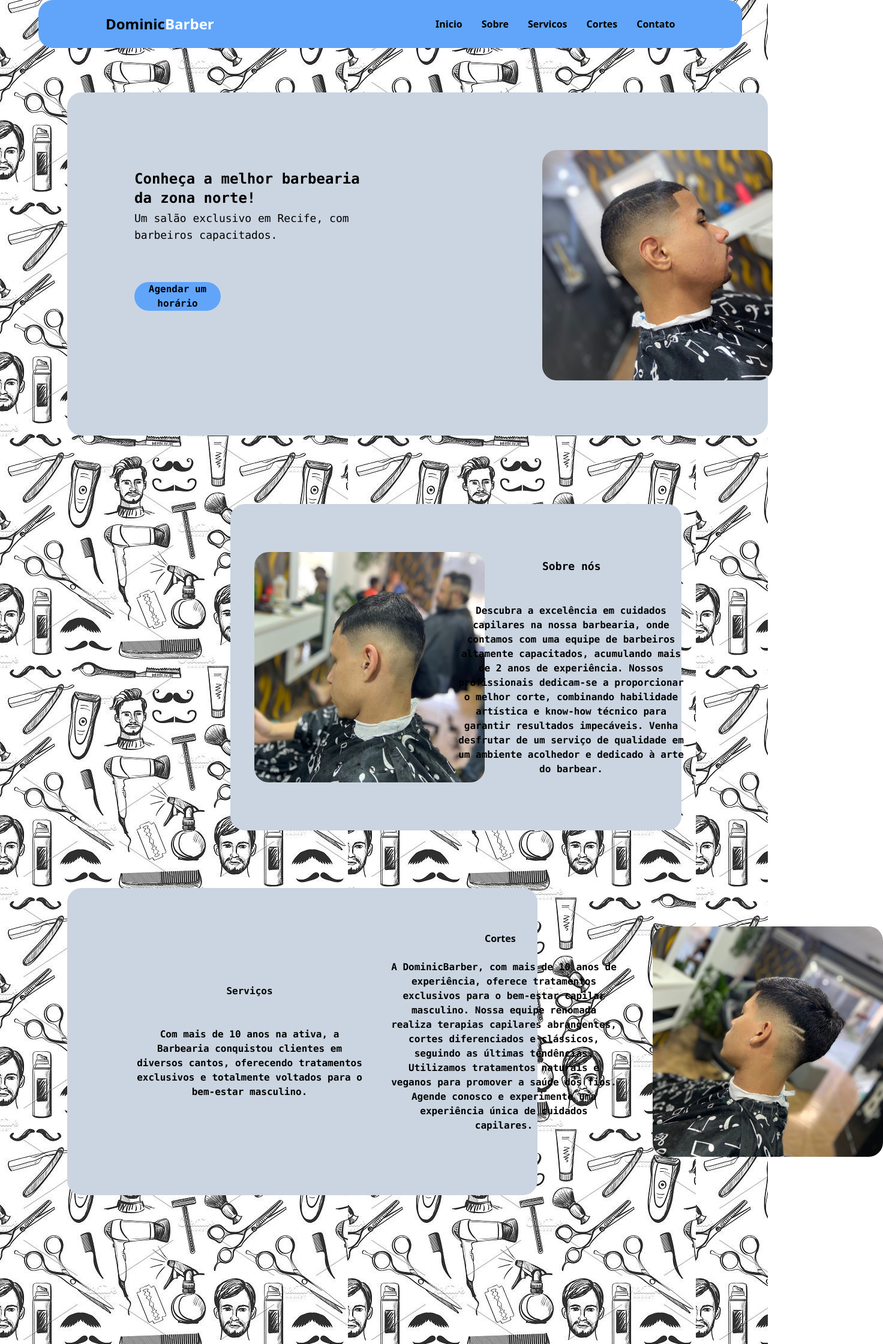
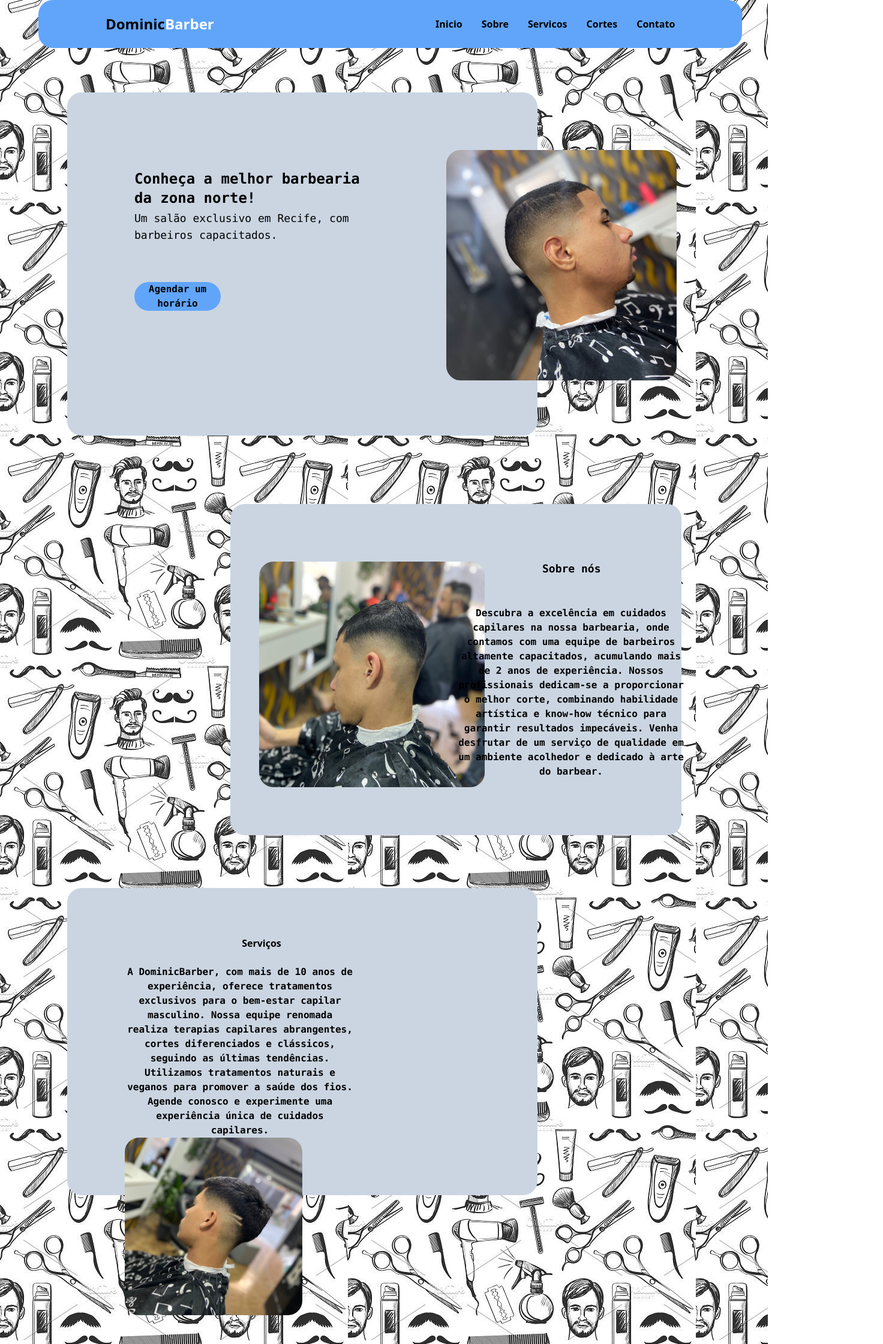
Before and after one commit to ThiagoSilva698/AgendamentoBarbeiro, a Next.js app: page / in a window 1280 px wide. Shown: the top 2240 px of the page at 60% size, 1472 px wide, since content can reach past the window. Built offline with nearby package versions, Linux system fonts and the light colour scheme.

Commit message:
utilizando next/images

```diff
--- a/src/app/components/depoimentos.tsx
+++ b/src/app/components/depoimentos.tsx
@@ -6,6 +6,7 @@ const Depoimentos = () => {
       <section className='h-96 table mr-96 mb-96 flex flex-col justify-center items-start ml-28 bg-slate-300 rounded-3xl'>
         <h1>Depoimentos de quem já passou por aqui</h1>
         <h2>      Eu sou cliente do Beautysalon há 5 anos e não troco por nada! Certamente meu cabelo mudou muito depois que comecei a tratar somente com produtos naturais e veganos. São profissionais incríveis e qualificados.</h2>
+        <img src="./images/5.jpg" alt="" />
       </section>
     </>
 
--- a/src/app/components/servicos.tsx
+++ b/src/app/components/servicos.tsx
@@ -1,29 +1,28 @@
 import React from 'react';
+import Image from 'next/image';
+
 
 const Servicos = () => {
   return (
     <>
-      <section className='grid grid-cols-3 mr-96 mb-96 ml-28 -mt-40 bg-slate-300 rounded-3xl'>
-        <div className='h-96 mb-32 flex items-center'>
-          <div className='mt-32'>
-            <h1 className='text-center ml-28 font-extrabold'>
-              Serviços
-            </h1>
-            <h2 className='w-96 ml-28 text-center mt-12 font-extrabold'>
-              Com mais de 10 anos na ativa, a Barbearia conquistou clientes em diversos cantos, oferecendo tratamentos exclusivos e totalmente voltados para o bem-estar masculino.
-            </h2>
-          </div>
-
-          <div className='ml-10 mt-4 text-center'>
-            <div className='flex items-center justify-between mt-20'>
-              <h2 className='font-sans font-bold ml-40'>Cortes</h2>
+      <section className='grid grid-cols-2 mr-96 mb-96 ml-28 -mt-40 bg-slate-300 rounded-3xl'>
+        <div className='h-96 mb-32'>
+          <div className='mt-4 ml-24 text-center'>
+            <div className='mt-20'>
+              <h2 className='font-sans font-bold ml-40'>Serviços</h2>
             </div>
-            <div className='flex w-96 items-center mt-6 justify-between font-extrabold'>
-              <p>A DominicBarber, com mais de 10 anos de experiência, oferece tratamentos exclusivos para o bem-estar capilar masculino. Nossa equipe renomada realiza terapias capilares abrangentes, cortes diferenciados e clássicos, seguindo as últimas tendências. Utilizamos tratamentos naturais e veganos para promover a saúde dos fios. Agende conosco e experimente uma experiência única de cuidados capilares.</p>
+            <div className='w-96 mt-6 font-extrabold'>
+              <p>A DominicBarber, com mais de 10 anos de experiência, oferece tratamentos exclusivos
+                 para o bem-estar capilar masculino. Nossa equipe renomada realiza terapias capilares abrangentes, cortes diferenciados e clássicos, seguindo as últimas tendências.
+                  Utilizamos tratamentos naturais e veganos para promover a saúde dos fios. Agende conosco e experimente uma experiência única de cuidados capilares.</p>
             </div>
-          </div>
-          <div className='ml-14 mt-32'>
-              <img className='max-w-xl max-h-96 rounded-3xl ' src="/images/3.jpg" alt="" />
+            <Image className='rounded-3xl'
+              src="/images/3.jpg"
+              alt='Modelo Paulinho'
+              width={384}
+              height={384}
+              style={{ maxWidth: '100%', height: 'auto' }}
+            />
           </div>
         </div>
       </section>
--- a/src/app/components/sobre.tsx
+++ b/src/app/components/sobre.tsx
@@ -1,4 +1,6 @@
 import React from 'react';
+import Image from 'next/image';
+
 
 const Sobre = () => {
   return (
@@ -6,7 +8,13 @@ const Sobre = () => {
       <section className='h-screen mt-10'>
         <div className='items-center mr-36 ml-96 mb-16 grid grid-cols-2 bg-slate-300 rounded-3xl'>
           <div>
-            <img className='max-w-xl max-h-96 rounded-3xl mr-52 mt-20 mb-20 ml-10' src="/images/1.jpg" alt="" />
+          <Image className='rounded-3xl mt-24 ml-12 mb-20'
+                src="/images/1.jpg"
+                alt='Modelo Ed'
+                width={384}
+                height={384}
+                style={{ maxWidth: '100%', height: 'auto' }}
+              />
           </div>
           <div>
             <h1 className='font-bold ml-36 text-lg'>
--- a/src/app/page.tsx
+++ b/src/app/page.tsx
@@ -4,6 +4,7 @@ import Sobre from '../app/components/sobre';
 import Servicos from '../app/components/servicos';
 import Depoimentos from './components/depoimentos';
 import Footer from './components/footer';
+import Image from 'next/image';
 
 export default function Home() {
   return (
@@ -11,14 +12,20 @@ export default function Home() {
       <Header />
       <div className='bg-bgbar text-black font-mono'>
         <main className='h-screen ml-28 flex items-center'>
-          <div className='grid grid-cols-2 mt-20 bg-slate-300 rounded-3xl'>
+          <div className='w-screen mr-96 grid grid-cols-2 mt-20 bg-slate-300 rounded-3xl'>
             <div>
               <h1 className='text-2xl font-extrabold mt-32 ml-28 w-96'>Conheça a melhor barbearia da zona norte!</h1>
               <h2 className='ml-28 text-lg w-96 mb-16 mt-1'>Um salão exclusivo em Recife, com barbeiros capacitados.</h2>
               <button className='rounded-3xl bg-blue-400 font-bold max-w-xs w-36 hover:translate-x-1 transition ml-28 mb-52'>Agendar um horário</button>
             </div>
             <div>
-              <img className='max-w-xl max-h-96 rounded-3xl ml-52 mt-24 mr-10' src="/images/2.jpg" alt="" />
+              <Image className='rounded-3xl mt-24 ml-60'
+                src="/images/2.jpg"
+                alt='Modelo Thiago'
+                width={384}
+                height={384}
+                style={{ maxWidth: '100%', height: 'auto' }}
+              />
             </div>
           </div>
         </main>
```
